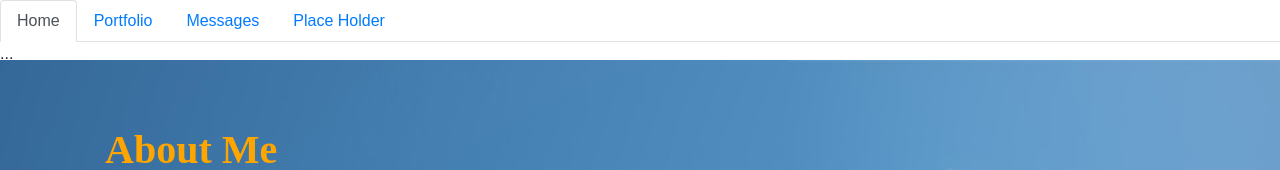
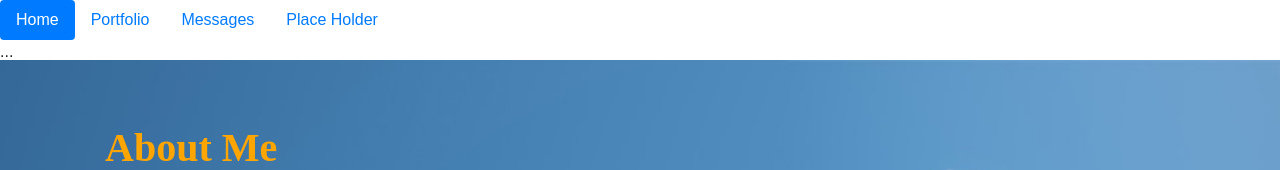
Before and after one commit to jradolec/bootcamp_repo, a plain HTML site: page homework2/index.html in a window 1280 px wide. Shown: the top 170 px of the page. Drawn offline with nearby package versions, Linux system fonts and the light colour scheme.

Commit message:
updated index tabs

```diff
--- a/homework2/index.html
+++ b/homework2/index.html
@@ -14,18 +14,19 @@
   <link rel="stylesheet" href="./css/styles.css" media="screen">
 
 
-  <ul class="nav nav-tabs" id="myTab" role="tablist">
+
+  <ul class="nav nav-pills flex-column flex-sm-row" id="myTab" role="tablist">
     <li class="nav-item">
-      <a class="nav-link active" id="home-tab" data-toggle="tab" href="./index.html" role="tab" aria-controls="home" aria-selected="true">Home</a>
+      <a class="flex-sm-fill text-sm-center nav-link active" id="home-tab" data-toggle="tab" href="./index.html" role="tab" aria-controls="home" aria-selected="true">Home</a>
     </li>
     <li class="nav-item">
-      <a class="nav-link" id="portfolio-tab" data-toggle="tab" href="./portfolio.html" role="tab" aria-controls="portfolio" aria-selected="true">Portfolio</a>
+      <a class="flex-sm-fill text-sm-center nav-link" id="portfolio-tab" data-toggle="tab" href="./portfolio.html" role="tab" aria-controls="portfolio" aria-selected="true">Portfolio</a>
     </li>
     <li class="nav-item">
-      <a class="nav-link" id="messages-tab" data-toggle="tab" href="./contact.html" role="tab" aria-controls="messages" aria-selected="true">Messages</a>
+      <a class="flex-sm-fill text-sm-center nav-link" id="messages-tab" data-toggle="tab" href="./contact.html" role="tab" aria-controls="messages" aria-selected="true">Messages</a>
     </li>
     <li class="nav-item">
-      <a class="nav-link" id="other-tab" data-toggle="tab" href="#other" role="tab" aria-controls="other" aria-selected="true">Place Holder</a>
+      <a class="flex-sm-fill text-sm-center nav-link" id="other-tab" data-toggle="tab" href="#other" role="tab" aria-controls="other" aria-selected="true">Place Holder</a>
     </li>
   </ul>
 
```
